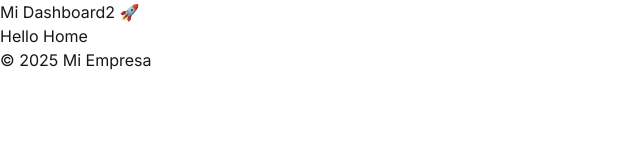
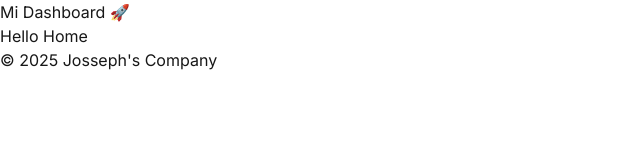
Before and after one commit to jossephalvarez/dashboard-nextjs15-boilerplate, a Next.js app: page / in a window 1280 px wide. Shown: the top 160 px of the page, without its empty margins (0-640 px from the left). Built offline with nearby package versions, Linux system fonts and the light colour scheme.

Commit message:
clean code

```diff
--- a/app/layout.tsx
+++ b/app/layout.tsx
@@ -14,12 +14,12 @@ const Layout = ({ children }: { children: React.ReactNode }) => {
     <html lang="es">
       <body className={inter.className}>
         <header className="bg-blue-600 p-4 text-white">
-          <h1 className="text-3xl font-bold text-blue-500">Mi Dashboard2 🚀</h1>
+          <h1 className="text-3xl font-bold text-blue-500">Mi Dashboard 🚀</h1>
         </header>
         <main>{children}</main>
 
         <footer className="bg-blue-600 p-4 text-white text-center">
-          <p>© 2025 Mi Empresa</p>
+          <p>© 2025 Josseph's Company</p>
         </footer>
       </body>
     </html>
```
